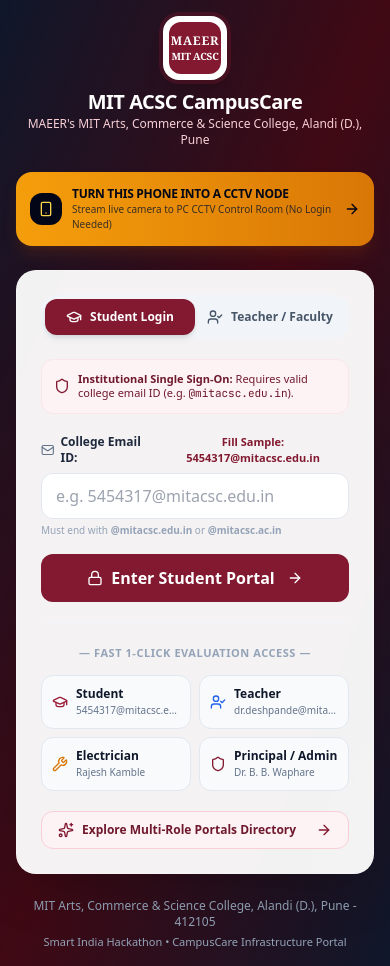
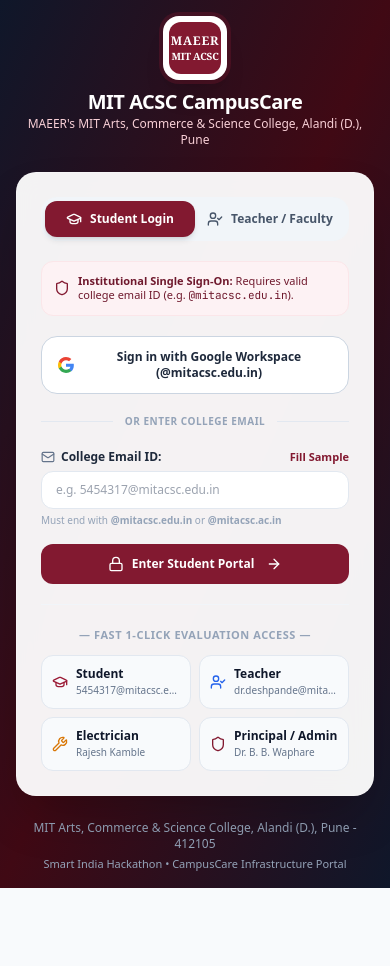
Before and after one commit to omkardbz123/inframind_Ai, a React (Vite) app: page /login in a window 390 px wide. After the commit the page ends 888 px from the top, so only its background shows below. Built offline with nearby package versions, Linux system fonts and the light colour scheme; no server answers.

Commit message:
feat: Bring back Google Sign-In button on login page and remove phone CCTV top banner

```diff
--- a/src/pages/auth/LoginPage.tsx
+++ b/src/pages/auth/LoginPage.tsx
@@ -10,9 +10,6 @@
   Lock,
   Mail,
   AlertCircle,
-  Building,
-  Smartphone,
-  Video,
 } from 'lucide-react';
 import { useAuthStore } from '../../store/authStore';
 import { UserRole } from '../../types/user';
@@ -55,11 +52,23 @@
     }
   };
 
+  const handleGoogleOneClick = async () => {
+    setLocalError('');
+    clearAuthError();
+
+    const defaultEmail =
+      activeTab === 'student' ? '5454317@mitacsc.edu.in' : 'dr.deshpande@mitacsc.edu.in';
+    const defaultName =
+      activeTab === 'student' ? 'Omkar (TY B.Sc CS)' : 'Dr. Rajiv Deshpande (Prof. CS)';
+
+    const res = await loginWithGoogle(defaultEmail, defaultName, activeTab);
+    if (res.success) {
+      navigate('/');
+    }
+  };
+
   const handleQuickDemoLogin = async (role: UserRole) => {
-    const demoAccounts: Record<
-      UserRole,
-      { email: string; name: string }
-    > = {
+    const demoAccounts: Record<UserRole, { email: string; name: string }> = {
       student: {
         email: '5454317@mitacsc.edu.in',
         name: 'Omkar (TY B.Sc CS)',
@@ -110,27 +119,6 @@
             </p>
           </div>
         </div>
-
-        {/* Turn Phone into CCTV Banner */}
-        <a
-          href="/cctv-node"
-          className="p-3.5 bg-gradient-to-r from-amber-500 to-amber-600 hover:from-amber-400 hover:to-amber-500 text-slate-950 rounded-2xl font-bold flex items-center justify-between shadow-lg shadow-amber-900/30 transition transform hover:-translate-y-0.5 active:scale-98"
-        >
-          <div className="flex items-center gap-2.5">
-            <div className="w-8 h-8 rounded-xl bg-slate-950 text-amber-300 flex items-center justify-center shrink-0">
-              <Smartphone className="w-4 h-4" />
-            </div>
-            <div>
-              <div className="text-xs font-black uppercase tracking-tight">
-                Turn this Phone into a CCTV Node
-              </div>
-              <div className="text-[10px] text-slate-900/80 font-medium">
-                Stream live camera to PC CCTV Control Room (No Login Needed)
-              </div>
-            </div>
-          </div>
-          <ArrowRight className="w-4 h-4 shrink-0" />
-        </a>
 
         {/* Main Login Card */}
         <div className="bg-white/95 backdrop-blur-md rounded-3xl p-6 sm:p-7 shadow-2xl border border-white/20 space-y-5">
@@ -187,6 +175,43 @@
             </div>
           )}
 
+          {/* Google Sign-In Primary Button */}
+          <button
+            type="button"
+            onClick={handleGoogleOneClick}
+            className="w-full py-3 px-4 bg-white hover:bg-slate-50 text-slate-800 border border-slate-300 rounded-2xl font-bold text-xs flex items-center justify-center gap-3 shadow-xs hover:shadow-md transition active:scale-98"
+          >
+            {/* Google SVG G-Icon */}
+            <svg className="w-4 h-4 shrink-0" viewBox="0 0 24 24">
+              <path
+                fill="#4285F4"
+                d="M23.745 12.27c0-.7-.06-1.4-.19-2.07H12v4.51h6.6c-.29 1.52-1.14 2.82-2.4 3.68v3.05h3.88c2.27-2.09 3.665-5.17 3.665-9.17z"
+              />
+              <path
+                fill="#34A853"
+                d="M12 24c3.24 0 5.95-1.08 7.93-2.91l-3.88-3.05c-1.08.72-2.45 1.16-4.05 1.16-3.12 0-5.77-2.1-6.72-4.93H1.25v3.15C3.26 21.36 7.33 24 12 24z"
+              />
+              <path
+                fill="#FBBC05"
+                d="M5.28 14.27c-.25-.72-.38-1.49-.38-2.27s.13-1.55.38-2.27V6.58H1.25C.45 8.18 0 10.04 0 12s.45 3.82 1.25 5.42l4.03-3.15z"
+              />
+              <path
+                fill="#EA4335"
+                d="M12 4.75c1.77 0 3.35.61 4.6 1.8l3.42-3.42C17.95 1.19 15.24 0 12 0 7.33 0 3.26 2.64 1.25 6.58l4.03 3.15c.95-2.83 3.6-4.98 6.72-4.98z"
+              />
+            </svg>
+            <span>Sign in with Google Workspace (@mitacsc.edu.in)</span>
+          </button>
+
+          {/* Divider */}
+          <div className="flex items-center gap-3">
+            <div className="flex-1 h-px bg-slate-200" />
+            <span className="text-[10px] font-bold text-slate-400 uppercase tracking-wider">
+              Or Enter College Email
+            </span>
+            <div className="flex-1 h-px bg-slate-200" />
+          </div>
+
           {/* Email Input Form */}
           <form onSubmit={handleDomainLogin} className="space-y-4">
             <div>
@@ -204,7 +229,7 @@
                   }
                   className="text-[11px] text-maroon-800 font-semibold hover:underline"
                 >
-                  Fill Sample: {activeTab === 'student' ? '5454317@mitacsc.edu.in' : 'dr.deshpande@mitacsc.edu.in'}
+                  Fill Sample
                 </button>
               </div>
 
@@ -217,7 +242,7 @@
                   }
                   value={inputEmail}
                   onChange={(e) => setInputEmail(e.target.value)}
-                  className="w-full px-3.5 py-2.5 bg-white border border-slate-200 rounded-xl text-slate-900 focus:outline-none focus:border-maroon-700 font-medium"
+                  className="w-full px-3.5 py-2.5 bg-white border border-slate-200 rounded-xl text-slate-900 focus:outline-none focus:border-maroon-700 font-medium text-xs"
                 />
               </div>
               <p className="text-[10px] text-slate-400 mt-1">
@@ -227,7 +252,7 @@
 
             <button
               type="submit"
-              className="w-full py-3 bg-maroon-800 hover:bg-maroon-900 text-white font-bold rounded-xl flex items-center justify-center gap-2 shadow-xs transition"
+              className="w-full py-3 bg-maroon-800 hover:bg-maroon-900 text-white font-bold rounded-xl flex items-center justify-center gap-2 shadow-xs transition active:scale-98 text-xs"
             >
               <Lock className="w-4 h-4" />
               <span>Enter {activeTab === 'student' ? 'Student' : 'Teacher'} Portal</span>
@@ -235,8 +260,8 @@
             </button>
           </form>
 
-          {/* Quick Demo Evaluator Drawer */}
-          <div className="pt-4 border-t border-slate-100 space-y-3">
+          {/* Quick Demo Evaluator Access */}
+          <div className="pt-4 border-t border-slate-100 space-y-2.5">
             <div className="text-center">
               <span className="text-[11px] font-bold text-slate-400 uppercase tracking-wider">
                 — Fast 1-Click Evaluation Access —
@@ -292,20 +317,6 @@
                 </div>
               </button>
             </div>
-
-            <div className="pt-2">
-              <button
-                type="button"
-                onClick={() => navigate('/portals')}
-                className="w-full py-2.5 px-4 bg-maroon-50 hover:bg-maroon-100 text-maroon-900 border border-maroon-200 rounded-xl text-xs font-bold transition flex items-center justify-between shadow-xs"
-              >
-                <div className="flex items-center gap-2">
-                  <Sparkles className="w-4 h-4 text-maroon-800" />
-                  <span>Explore Multi-Role Portals Directory</span>
-                </div>
-                <ArrowRight className="w-4 h-4 text-maroon-800" />
-              </button>
-            </div>
           </div>
         </div>
 
```
